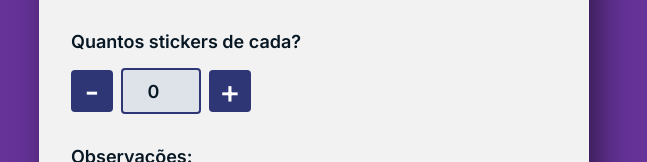
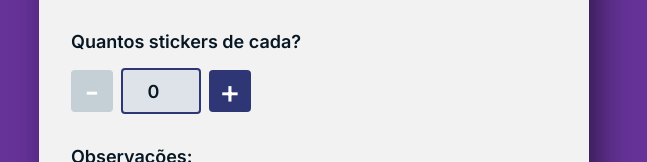
Before and after one commit to LeonneBrito/desafio.vagas, a React (Vite) app: page / in a window 1280 px wide. Shown: the part 411-573 px from the top of the page, without its empty margins (326-973 px from the left). Built offline with nearby package versions, Linux system fonts and the light colour scheme.

Commit message:
feat: create stepper component

```diff
--- a/src/App.tsx
+++ b/src/App.tsx
@@ -56,7 +56,10 @@ export default function App() {
         <div className={styles.questions}>
           <span>Quantos stickers de cada?</span>
           <Stepper
+            minValue={0}
+            maxValue={100}
             value={value}
+            setValue={setValue}
             onChange={(e) => setValue(Number(e.target.value))}
           />
         </div>
--- a/src/components/Stepper/index.tsx
+++ b/src/components/Stepper/index.tsx
@@ -2,13 +2,27 @@ import styles from './styles.module.scss'
 
 interface StepperProps {
   value: number
+  minValue?: number
+  maxValue?: number
+  setValue: (value: number) => void
   onChange: (event: React.ChangeEvent<HTMLInputElement>) => void
 }
 
-export default function Stepper({ value, onChange }: StepperProps) {
+export default function Stepper({
+  value,
+  setValue,
+  onChange,
+  maxValue = 100,
+  minValue = 0,
+}: StepperProps) {
   return (
     <div className={styles.stepper}>
-      <button type="button" className={styles.stepperButton}>
+      <button
+        type="button"
+        className={styles.stepperButton}
+        onClick={() => value > minValue && setValue(value - 1)}
+        disabled={value === minValue}
+      >
         -
       </button>
       <input
@@ -16,8 +30,15 @@ export default function Stepper({ value, onChange }: StepperProps) {
         className={styles.stepperInput}
         value={value}
         onChange={onChange}
+        min={minValue}
+        max={maxValue}
       />
-      <button type="button" className={styles.stepperButton}>
+      <button
+        type="button"
+        className={styles.stepperButton}
+        onClick={() => value < maxValue && setValue(value + 1)}
+        disabled={value === maxValue}
+      >
         +
       </button>
     </div>
--- a/src/components/Stepper/styles.module.scss
+++ b/src/components/Stepper/styles.module.scss
@@ -17,6 +17,12 @@
   outline: 0;
   border: 0;
   cursor: pointer;
+
+  &:disabled {
+    background-color: var(--gray-200);
+    color: var(--white);
+    cursor: not-allowed;
+  }
 }
 
 .stepperInput {
```
